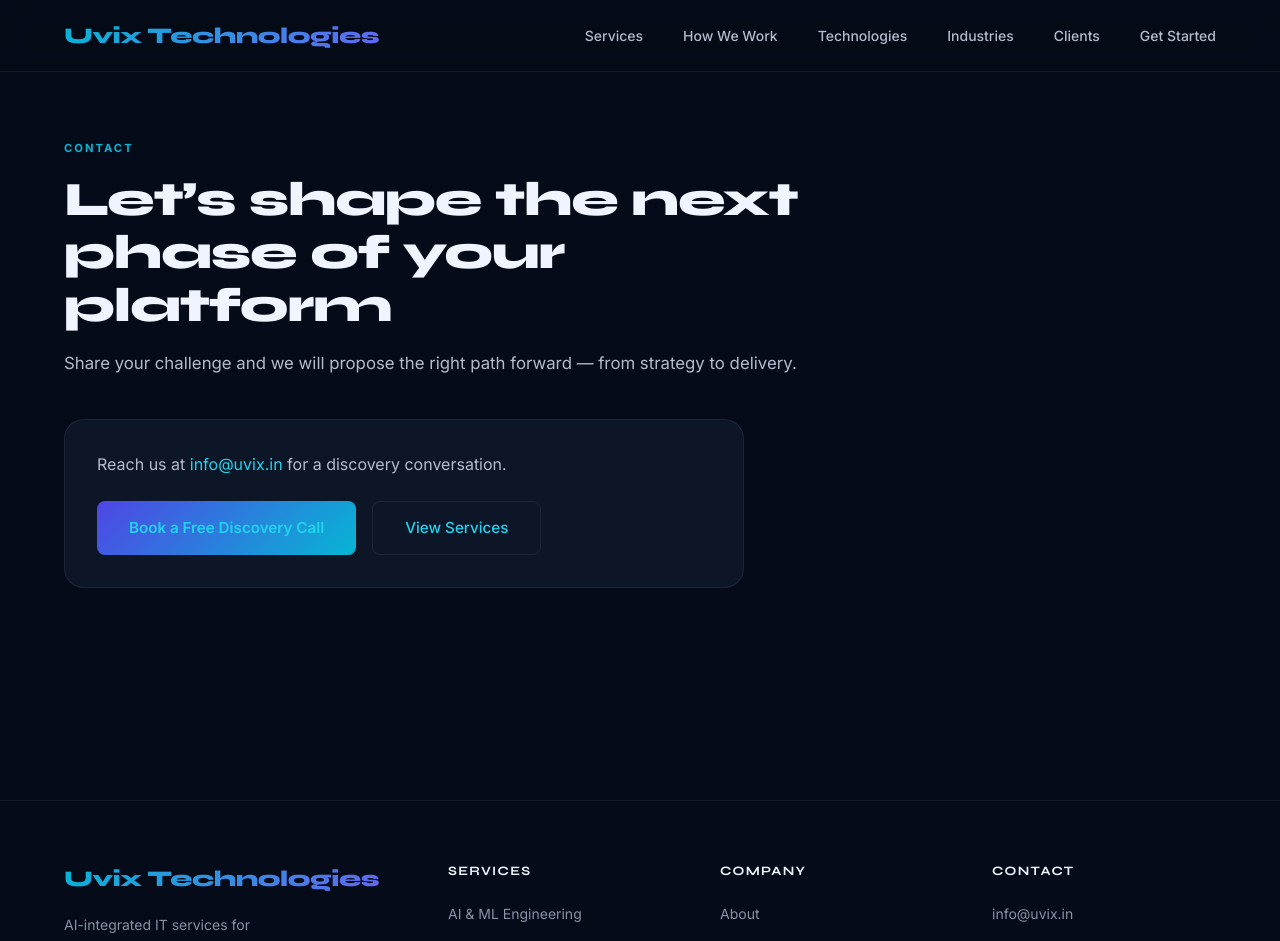
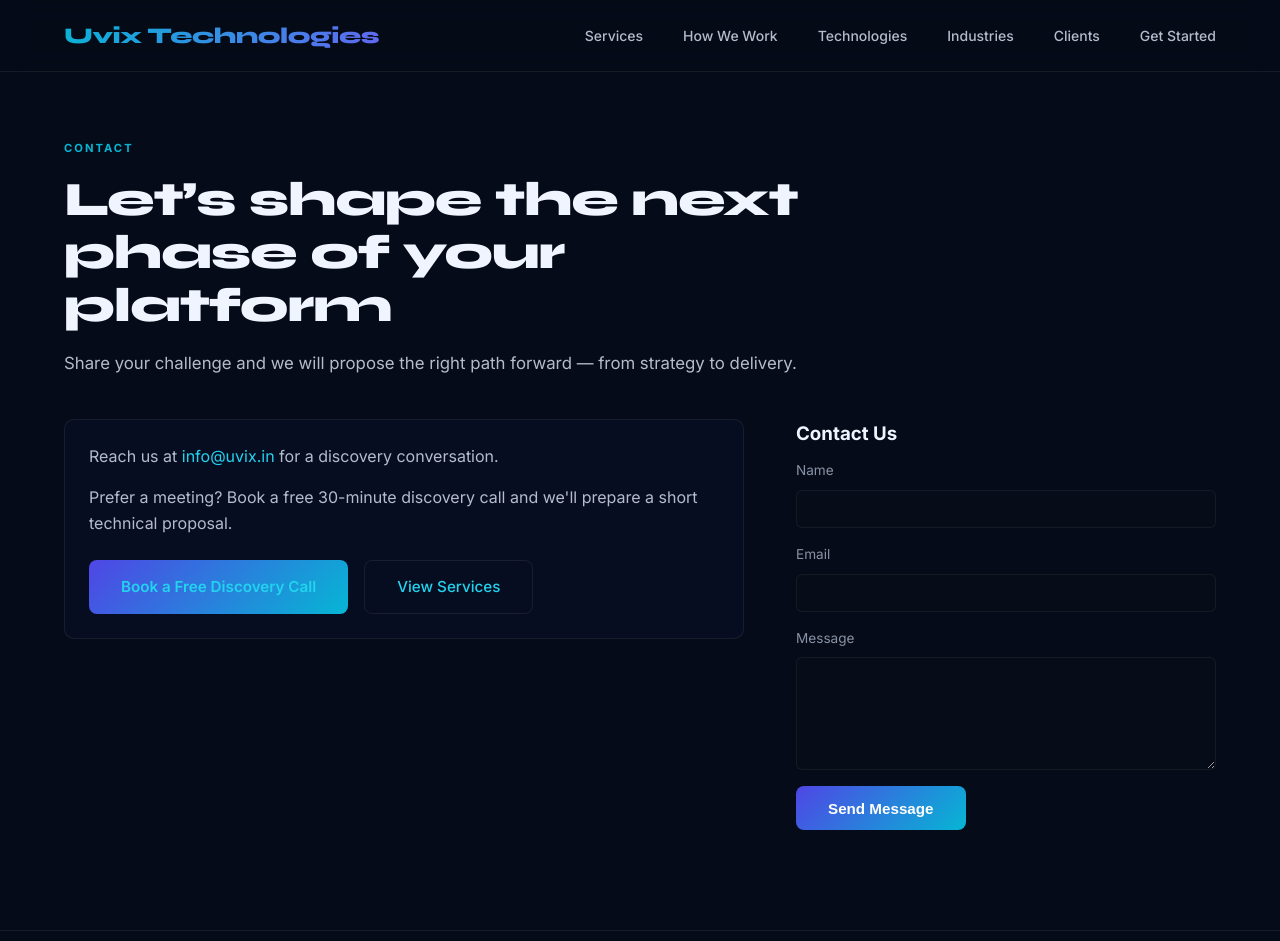
Before and after one commit to nitishbhardwajid-beep/Uvix, a Next.js app: page /contact in a window 1280 px wide. Shown: the top 941 px of the page. Built offline with nearby package versions, Linux system fonts and the light colour scheme.

Commit message:
Improve footer links; add ContactForm component and embed on contact page; add contact CSS

```diff
--- /dev/null
+++ b/app/components/ContactForm.js
@@ -0,0 +1,36 @@
+"use client";
+import { useState } from 'react';
+
+export default function ContactForm() {
+  const [name, setName] = useState('');
+  const [email, setEmail] = useState('');
+  const [message, setMessage] = useState('');
+
+  function handleSubmit(e) {
+    e.preventDefault();
+    const subject = encodeURIComponent(`Website inquiry from ${name || 'Lead'}`);
+    const body = encodeURIComponent(`Name: ${name}\nEmail: ${email}\n\nMessage:\n${message}`);
+    const mailto = `mailto:info@uvix.in?subject=${subject}&body=${body}`;
+    window.location.href = mailto;
+  }
+
+  return (
+    <form className="contact-form" onSubmit={handleSubmit} aria-label="Contact form">
+      <div className="form-row">
+        <label htmlFor="cf-name">Name</label>
+        <input id="cf-name" type="text" value={name} onChange={(e) => setName(e.target.value)} required />
+      </div>
+      <div className="form-row">
+        <label htmlFor="cf-email">Email</label>
+        <input id="cf-email" type="email" value={email} onChange={(e) => setEmail(e.target.value)} required />
+      </div>
+      <div className="form-row">
+        <label htmlFor="cf-message">Message</label>
+        <textarea id="cf-message" rows="6" value={message} onChange={(e) => setMessage(e.target.value)} required />
+      </div>
+      <div className="form-actions">
+        <button type="submit" className="btn-primary">Send Message</button>
+      </div>
+    </form>
+  );
+}
--- a/app/components/SiteLayout.js
+++ b/app/components/SiteLayout.js
@@ -40,9 +40,9 @@
             <ul>
               <li><Link href="/process">About</Link></li>
               <li><Link href="/contact">Careers</Link></li>
-              <li><Link href="/clients">Blog</Link></li>
+              <li><Link href="/clients">Case Studies</Link></li>
               <li><Link href="/technologies">Research</Link></li>
-              <li><Link href="/contact">Partners</Link></li>
+              <li><Link href="/clients">Partners</Link></li>
             </ul>
           </div>
           <div className="footer-col">
--- a/app/contact/page.js
+++ b/app/contact/page.js
@@ -3,6 +3,7 @@
 import PageSection from '../components/PageSection';
 import { pageMetadata } from '../data/siteContent';
 import { contactDetails } from '../shared/content';
+import ContactForm from '../components/ContactForm';
 
 export const metadata = pageMetadata.contact;
 
@@ -14,12 +15,20 @@
         title="Let’s shape the next phase of your platform"
         intro="Share your challenge and we will propose the right path forward — from strategy to delivery."
       >
-        <div className="contact-card">
-          <p>Reach us at <a href={`mailto:${contactDetails.email}`}>{contactDetails.email}</a> for a discovery conversation.</p>
-          <div className="cta-actions" style={{ justifyContent: 'flex-start', marginTop: '1.5rem' }}>
-            <a href={`mailto:${contactDetails.email}`} className="btn-primary" aria-label="Book a free discovery call via email">{contactDetails.ctaLabel}</a>
-            <Link href="/services" className="btn-ghost">View Services</Link>
+        <div className="contact-layout" style={{ display: 'grid', gridTemplateColumns: '1fr 420px', gap: '2rem', alignItems: 'start' }}>
+          <div className="contact-card">
+            <p>Reach us at <a href={`mailto:${contactDetails.email}`}>{contactDetails.email}</a> for a discovery conversation.</p>
+            <p style={{ marginTop: '1rem' }}>Prefer a meeting? Book a free 30-minute discovery call and we'll prepare a short technical proposal.</p>
+            <div className="cta-actions" style={{ justifyContent: 'flex-start', marginTop: '1.5rem' }}>
+              <a href={`mailto:${contactDetails.email}`} className="btn-primary" aria-label="Book a free discovery call via email">{contactDetails.ctaLabel}</a>
+              <Link href="/services" className="btn-ghost">View Services</Link>
+            </div>
           </div>
+
+          <aside>
+            <h3 style={{ marginBottom: '0.75rem' }}>Contact Us</h3>
+            <ContactForm />
+          </aside>
         </div>
       </PageSection>
     </SiteLayout>
--- a/app/globals.css
+++ b/app/globals.css
@@ -296,3 +296,15 @@
 .service-links a:hover {
   color: var(--white); text-decoration: underline;
 }
+
+/* Contact form styling */
+.contact-layout { gap: 2rem; }
+.contact-card { background: rgba(79,70,229,0.04); padding: 1.5rem; border-radius: 10px; border: 1px solid var(--border); }
+.contact-form { display: flex; flex-direction: column; gap: 1rem; }
+.contact-form .form-row { display: flex; flex-direction: column; gap: 0.5rem; }
+.contact-form label { font-size: 0.85rem; color: var(--slate); }
+.contact-form input, .contact-form textarea { padding: 0.65rem; border-radius: 6px; border: 1px solid rgba(255,255,255,0.06); background: rgba(10,14,26,0.45); color: var(--white); }
+.contact-form input:focus, .contact-form textarea:focus { outline: 2px solid rgba(99,102,241,0.25); }
+.form-actions { display: flex; gap: 0.75rem; }
+
+@media (max-width: 900px) { .contact-layout { grid-template-columns: 1fr; } }
```
